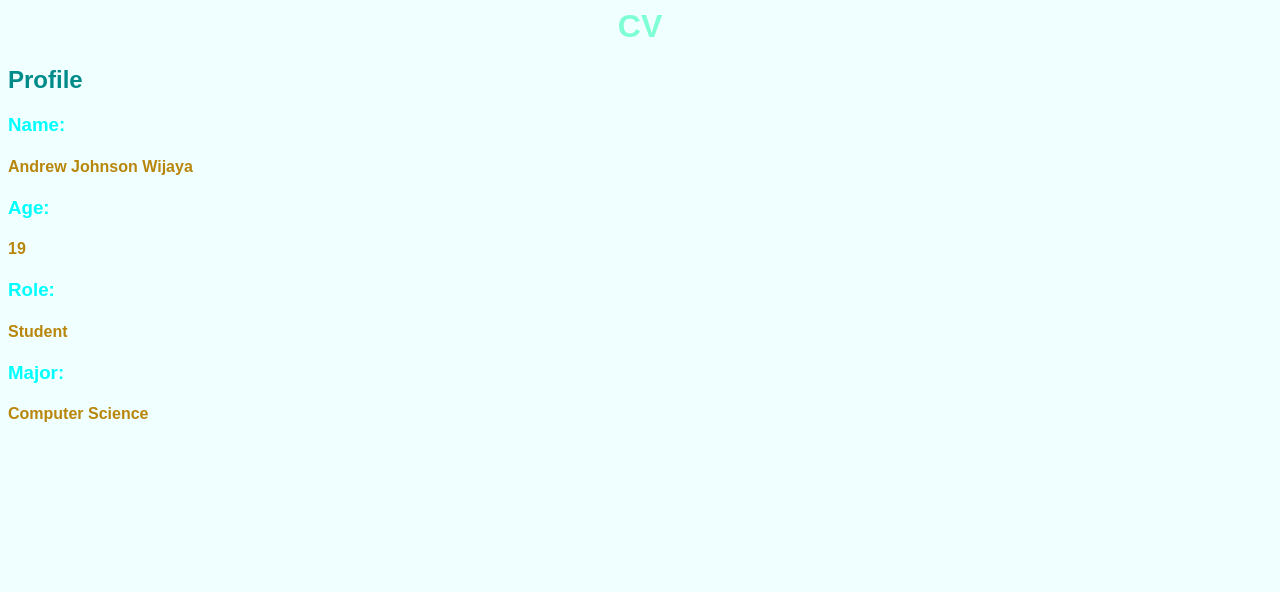
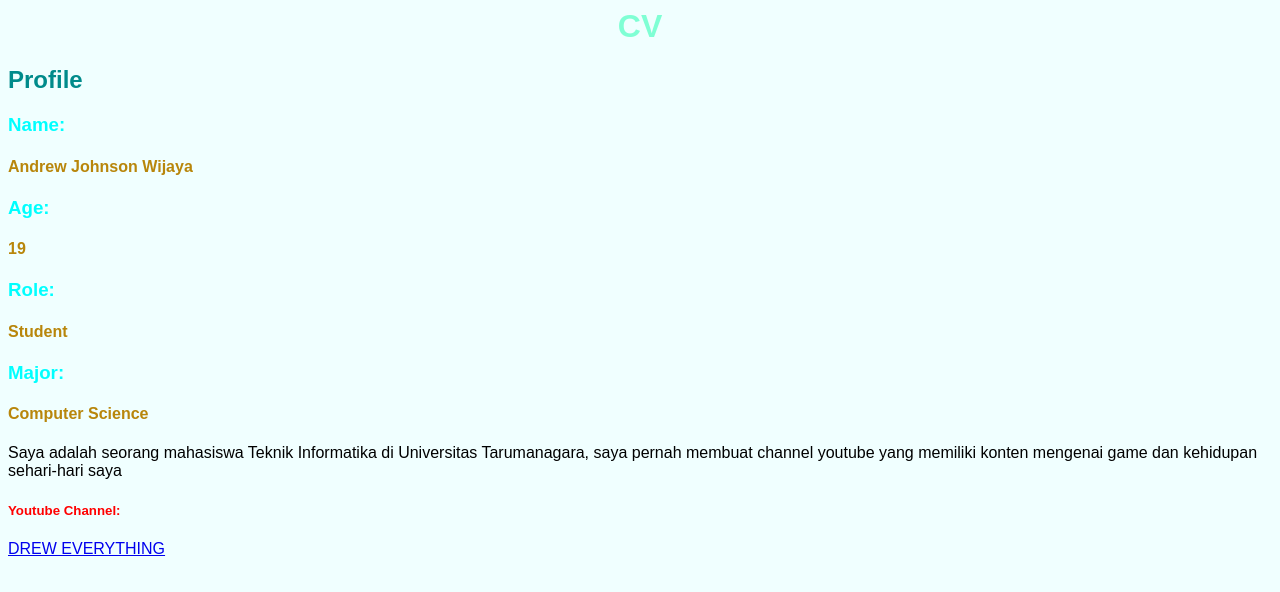
Before and after one commit to andrew-jw/Tugas1_535230181_AndrewJohnsonWijaya, a plain HTML site: page index.html in a window 1280 px wide. Drawn offline with Linux system fonts and the light colour scheme.

Commit message:
add youtube link

```diff
--- a/index.html
+++ b/index.html
@@ -17,5 +17,8 @@
         <h4>Student</h4>
         <h3>Major: </h3>
         <h4>Computer Science</h4>
+        <p>Saya adalah seorang mahasiswa Teknik Informatika di Universitas Tarumanagara, saya pernah membuat channel youtube yang memiliki konten mengenai game dan kehidupan sehari-hari saya </p>
+        <h5>Youtube Channel: </h5>
+        <a href="https://youtube.com/@dreweverything4066?si=NazqyNk7MCeYUQhB">DREW EVERYTHING</a>
     </body>
 </html>
--- a/style.css
+++ b/style.css
@@ -19,3 +19,7 @@ h3 {
 h4 {
     color: darkgoldenrod;
 }
+
+h5 {
+    color: red;
+}
```
